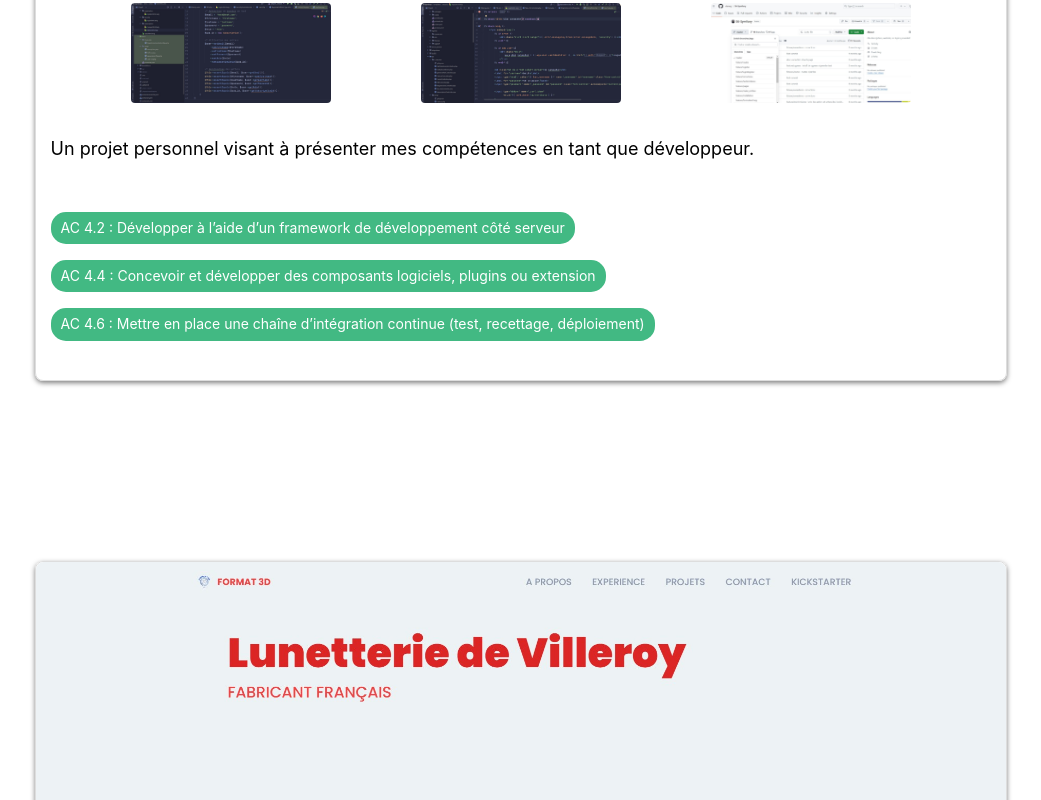
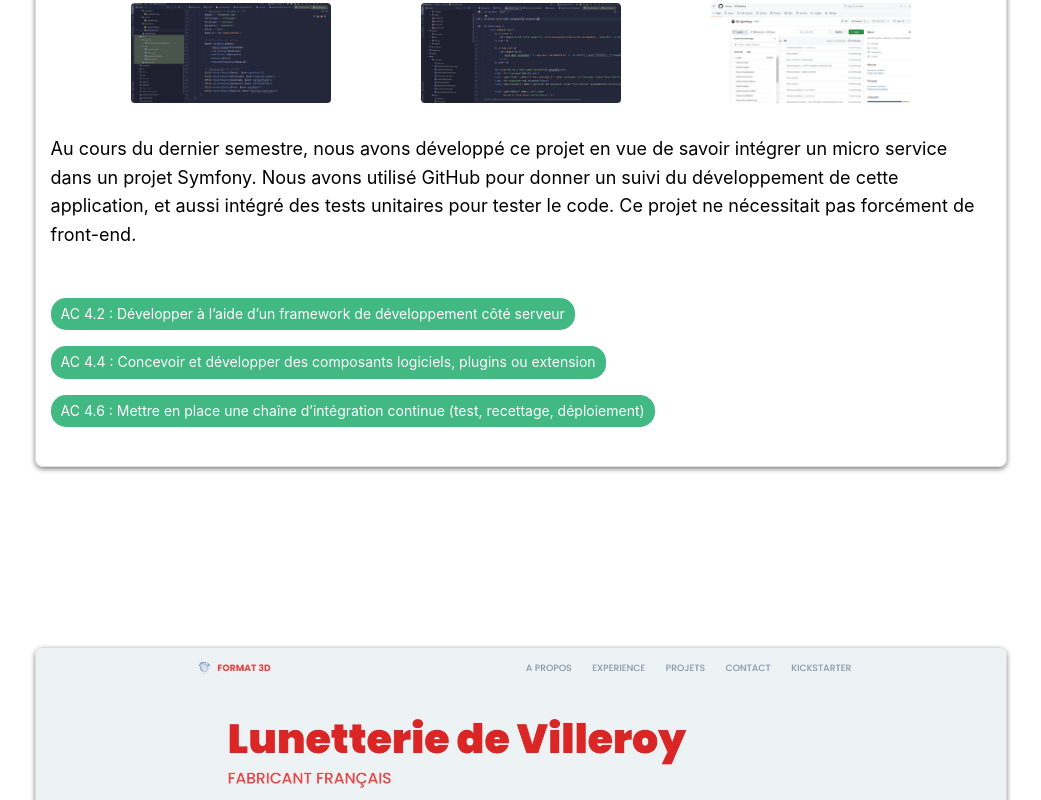
Before and after one commit to elaneg/portfolio_univ, a Vue app: page /projets in a window 1280 px wide. Shown: the part 2380-3180 px from the top of the page, without its empty margins (119-1160 px from the left). Built offline with nearby package versions, Linux system fonts and the light colour scheme.

Commit message:
feat/traces : ajout du commentaire pr le mirco service

```diff
--- a/src/components/Projets.vue
+++ b/src/components/Projets.vue
@@ -87,7 +87,9 @@
                     description: "Développement d'une application avec Symfony qui contient un micro service",
                     image: minhThaiImage,
                     miniatures: [s6symfony_trace1, s6symfony_trace2, s6symfony_trace3],
-                    commentaire: "Un projet personnel visant à présenter mes compétences en tant que développeur.",
+                    commentaire: "Au cours du dernier semestre, nous avons développé ce projet en vue de savoir intégrer un micro service dans un projet Symfony." +
+                        " Nous avons utilisé GitHub pour donner un suivi du développement de cette application, et aussi intégré des tests unitaires pour tester le code." +
+                        " Ce projet ne nécessitait pas forcément de front-end.",
                     tags: ["AC 4.2 : Développer à l’aide d’un framework de développement côté serveur", "AC 4.4 : Concevoir et développer des composants logiciels, plugins ou extension", "AC 4.6 : Mettre en place une chaîne d’intégration continue (test, recettage, déploiement) \n"],
                     url: "/projet2"
                 },
```
